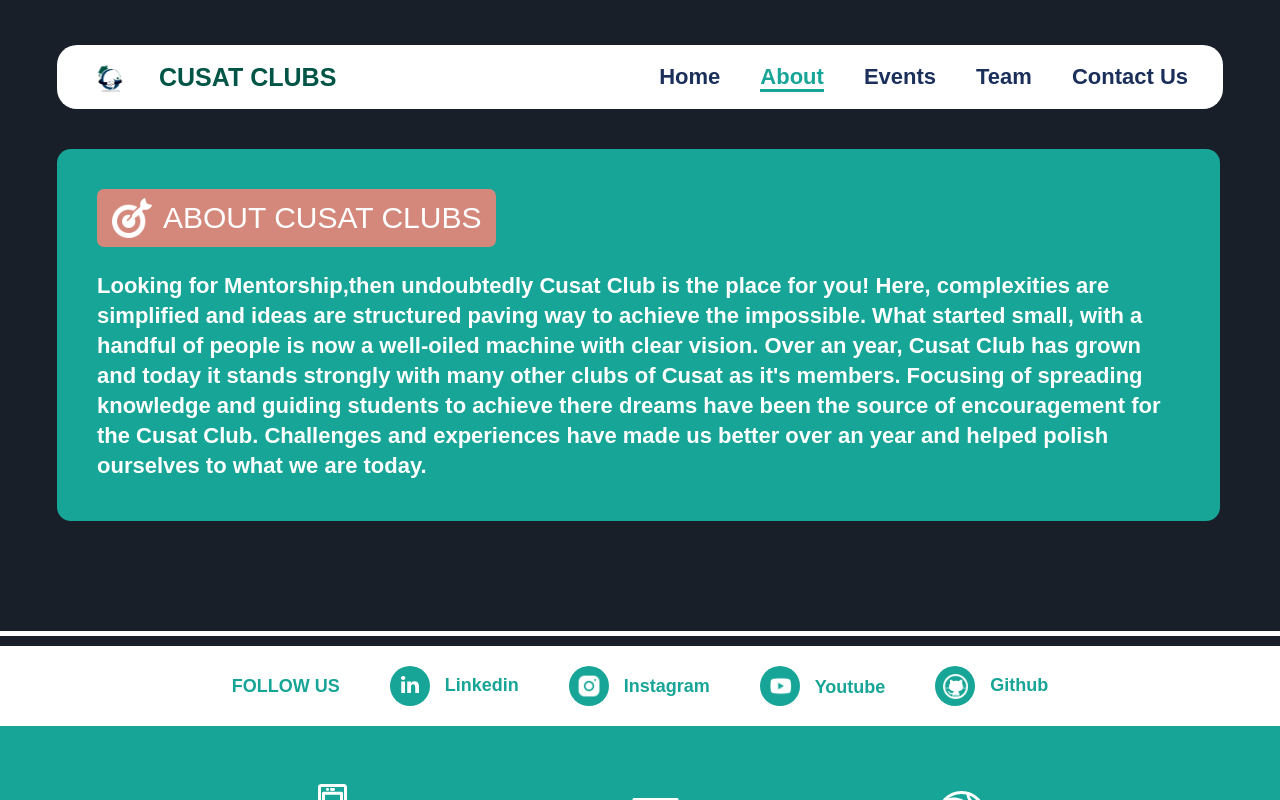
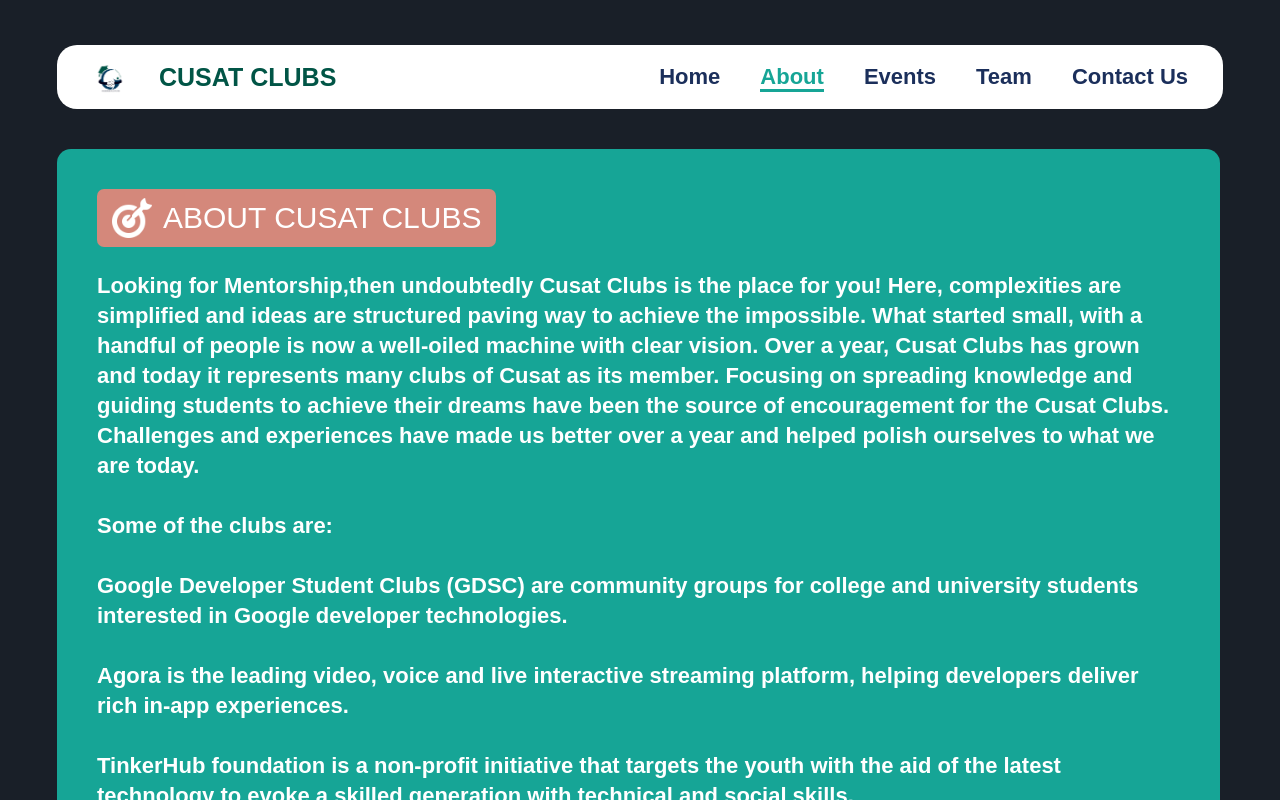
Before and after one commit to i-aiymen/CUSAT-club, a React (Create React App) app: page /about in a window 1280 px wide. Shown: the top 800 px of the page. Built offline with nearby package versions, Linux system fonts and the light colour scheme.

Commit message:
Updated: About us

```diff
--- a/src/components/aboutDesktop/aboutCard.js
+++ b/src/components/aboutDesktop/aboutCard.js
@@ -15,25 +15,26 @@
 							<span className={css(styles.title)}>ABOUT CUSAT CLUBS</span>
 						</div>
 						<div className={css(styles.description)}>
-						Looking for Mentorship,then undoubtedly Cusat Club is the place for you! Here, complexities are simplified and ideas are structured paving way to achieve the impossible.
-What started small, with a handful of people is now a well-oiled machine with clear vision. Over an year, Cusat Club has grown and today it stands strongly with many other clubs of Cusat as it's members. Focusing of spreading knowledge and guiding students to achieve there dreams have been the source of encouragement for the Cusat Club. Challenges and experiences have made us better over an year and helped polish ourselves to what we are today.
-						{/* <br/> <br/>
+						Looking for Mentorship,then undoubtedly Cusat Clubs is the place for you! Here, complexities are simplified and ideas are structured paving way to achieve the impossible.
+What started small, with a handful of people is now a well-oiled machine with clear vision. Over a year, Cusat Clubs has grown and today it represents many clubs of Cusat as its member. Focusing on spreading knowledge and guiding students to achieve their dreams have been the source of encouragement for the Cusat Clubs. Challenges and experiences have made us better over a year and helped polish ourselves to what we are today.
+
+						<br/> <br/>
 						Some of the clubs are:
 						<br/> <br/>
-						<span className="club">Google Developer Student Clubs (GDSC)</span> are community groups for college and university students interested in Google developer technologies.
+						Google Developer Student Clubs (GDSC) are community groups for college and university students interested in Google developer technologies.
+
 						<br/><br/>
-						<span className="club">Agora</span> is the leading video, voice and live interactive streaming platform, helping developers deliver rich in-app experiences.
+						Agora is the leading video, voice and live interactive streaming platform, helping developers deliver rich in-app experiences.
 						<br/><br/>
-						<span className="club">TinkerHub foundation</span> is a non-profit initiative that targets the youth with the aid of the latest technology to evoke a skilled generation with technical and social skills.
+						TinkerHub foundation is a non-profit initiative that targets the youth with the aid of the latest technology to evoke a skilled generation with technical and social skills.
 						<br/><br/>
-						<span className="club">The Institute of Electrical and Electronics Engineering (IEEE)</span>.A student branch of the IEEE was established in the university in 1986 as the 4th Student Branch Chapter in IEEE Kerala section.
+						The Institute of Electrical and Electronics Engineering (IEEE).A student branch of the IEEE was established in the university in 1986 as the 4th Student Branch Chapter in IEEE Kerala section.
 						<br/><br/>
-						<span className="club">IGBC( Indian Green Building Council)</span> is a non profit organization which strives to bring about best energy and environment practices. IGBC CUSAT Student Chapter is an initiative towards the same.
+						IGBC( Indian Green Building Council) is a non profit organization which strives to bring about best energy and environment practices. IGBC CUSAT Student Chapter is an initiative towards the same.
 						<br/><br/>
-						<span className="club">Hack Club CUCEK</span> is a chapter of the international non-profit Hack Club. The goal of Hack Club is to help students become a hacker. It needs a space where people are making interesting things with code, every week.
+						Hack Club CUCEK is a chapter of the international non-profit Hack Club. The goal of Hack Club is to help students become a hacker. It needs a space where people are making interesting things with code, every week.
 						<br/><br/>
-						<span className="club">IRES-SEDS CUSAT</span>  ,a local chapter of SEDS INDIA is the aerospace society of CUSAT. SEDS (Students for the Exploration and Development of Space) is international non-profit organization provide a premier platform for broadening one's knowledge by engaging in space-sciences and related fields and as well as act as a centre for networking and opportunities. */}
-
+						IRES-SEDS CUSAT  ,a local chapter of SEDS INDIA is the aerospace society of CUSAT. SEDS (Students for the Exploration and Development of Space) is international non-profit organization provide a premier platform for broadening one's knowledge by engaging in space-sciences and related fields and as well as act as a centre for networking and opportunities.
 						</div>
 					</div>
 				</div>
```
